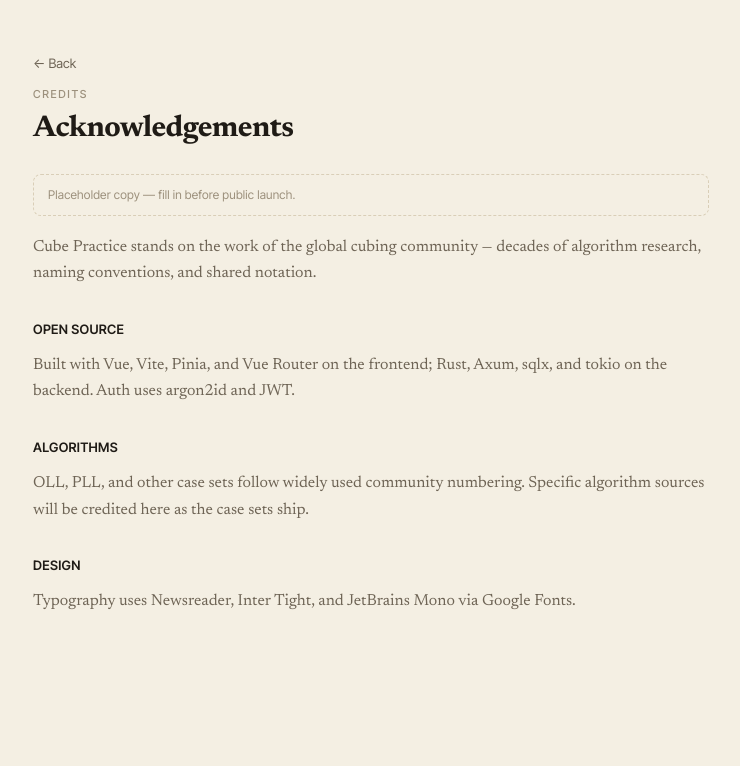
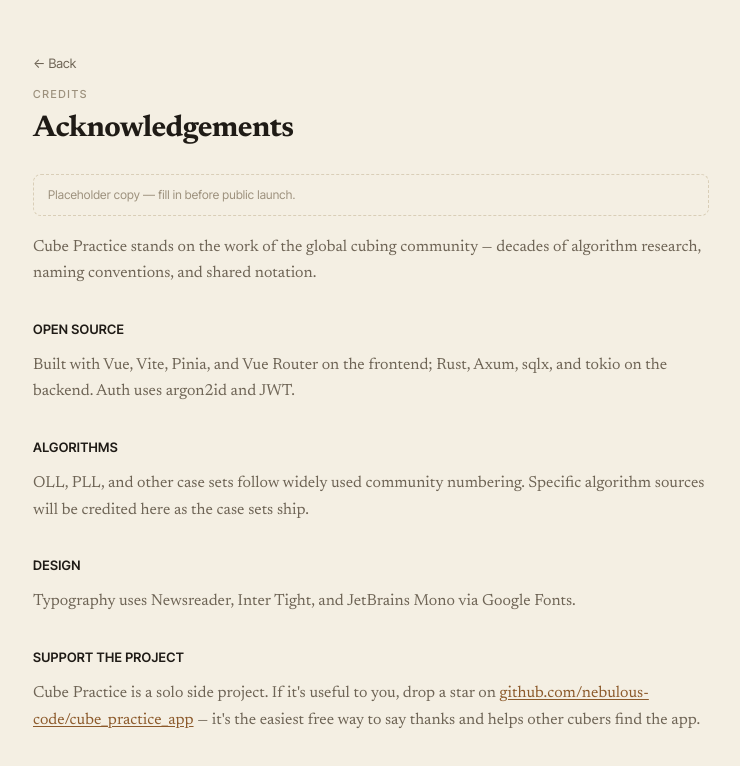
Before and after one commit to nebulous-code/cube_practice_app, a Vue app in the folder frontend/: page /acknowledgements in a window 1280 px wide. Shown: the top 766 px of the page, without its empty margins (269-1009 px from the left). Built offline with nearby package versions, Linux system fonts and the light colour scheme; no server answers.

Commit message:
added test script and more documentation brainstorming.

```diff
--- a/frontend/src/components/SplashView.vue
+++ b/frontend/src/components/SplashView.vue
@@ -9,6 +9,12 @@ import LogoMark from './auth/LogoMark.vue'
 const angle = ref(0)
 const transition = ref('transform 600ms ease-out')
 
+// After this long, fade in a "warming up the server" line so users on a
+// Render free-tier cold start don't think the app froze. Boots that
+// finish quickly never trigger the message — the splash unmounts first.
+const COLD_START_MS = 5000
+const showColdStart = ref(false)
+
 const OVERSHOOT_MS = 600
 const CORRECT_MS = 240
 const HOLD_MS = 1000
@@ -16,6 +22,7 @@ const OVERSHOOT_DEG = 110
 const SETTLE_DEG = 90
 
 let timer: number | undefined
+let coldStartTimer: number | undefined
 
 function reducedMotion() {
   return (
@@ -38,12 +45,17 @@ function step() {
 }
 
 onMounted(() => {
-  if (reducedMotion()) return
-  timer = window.setTimeout(step, 400)
+  if (!reducedMotion()) {
+    timer = window.setTimeout(step, 400)
+  }
+  coldStartTimer = window.setTimeout(() => {
+    showColdStart.value = true
+  }, COLD_START_MS)
 })
 
 onBeforeUnmount(() => {
   if (timer !== undefined) window.clearTimeout(timer)
+  if (coldStartTimer !== undefined) window.clearTimeout(coldStartTimer)
 })
 </script>
 
@@ -54,6 +66,11 @@ onBeforeUnmount(() => {
     </div>
     <p class="word">Cube Practice</p>
     <p class="tag">a quiet place to drill</p>
+    <Transition name="fade">
+      <p v-if="showColdStart" class="cold-start">
+        warming up the server — first visits take a moment
+      </p>
+    </Transition>
   </div>
 </template>
 
@@ -88,4 +105,23 @@ onBeforeUnmount(() => {
   margin: 0;
   letter-spacing: 0.2px;
 }
+
+.cold-start {
+  font-family: var(--font-sans);
+  font-size: 12px;
+  color: var(--paper-ink-faint);
+  margin: 12px 0 0;
+  letter-spacing: 0.3px;
+  max-width: 280px;
+  text-align: center;
+  line-height: 1.5;
+}
+
+.fade-enter-active {
+  transition: opacity 600ms ease-out;
+}
+
+.fade-enter-from {
+  opacity: 0;
+}
 </style>
--- a/frontend/src/views/AcknowledgementsView.vue
+++ b/frontend/src/views/AcknowledgementsView.vue
@@ -29,5 +29,19 @@ import StaticPageView from './StaticPageView.vue'
       Typography uses Newsreader, Inter Tight, and JetBrains Mono via Google
       Fonts.
     </p>
+
+    <h2>Support the project</h2>
+    <p>
+      Cube Practice is a solo side project. If it's useful to you, drop a
+      star on
+      <a
+        href="https://github.com/nebulous-code/cube_practice_app"
+        target="_blank"
+        rel="noopener noreferrer"
+        >github.com/nebulous-code/cube_practice_app</a
+      >
+      — it's the easiest free way to say thanks and helps other cubers
+      find the app.
+    </p>
   </StaticPageView>
 </template>
```
Also changed, not shown: 4 other files (tests, documents, lock files or other folders).
